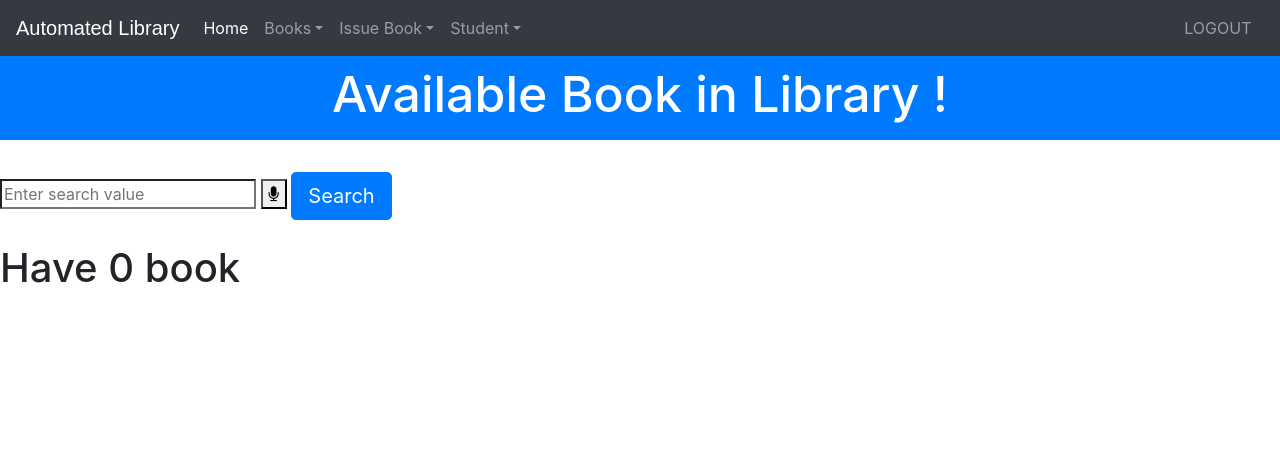
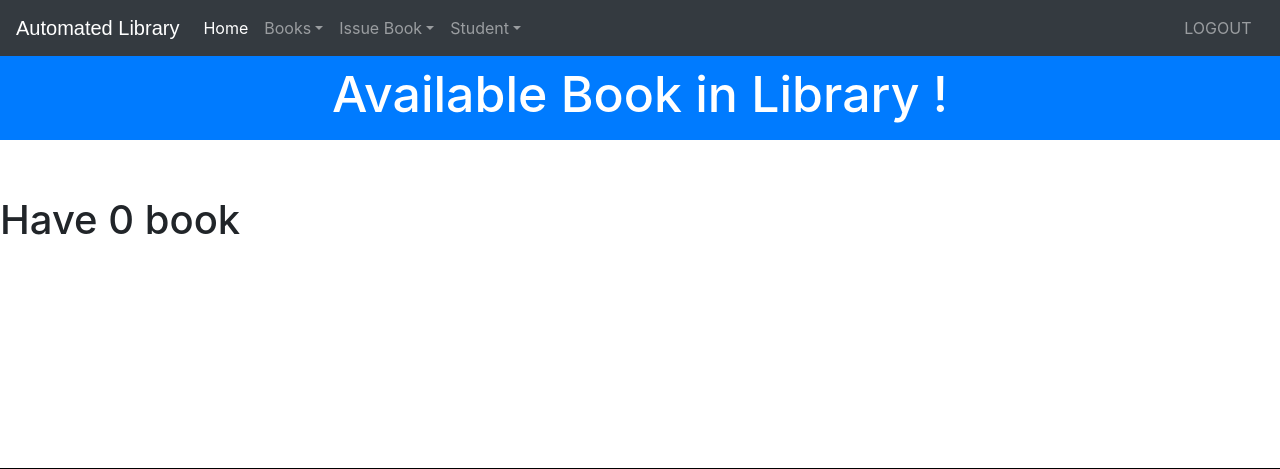
Before and after one commit to ashraf1199/SE_Project, a Django app: template src/templates/viewbook.html in a window 1280 px wide. Shown: the top 469 px of the page. Run offline with Django 3.2, Linux system fonts and the light colour scheme; the template is opened without the code that fills it, so the values that code supplies are empty; some libraries are stand-ins or nearby versions.

Commit message:
updated with respect to deliverable4

```diff
--- a/src/templates/viewbook.html
+++ b/src/templates/viewbook.html
@@ -61,12 +61,7 @@ border-radius: 5px;
     <br>
     <h3 class="p-3 mb-2 bg-primary text-white" style = 'font-size: 50px;text-align:center;'>Available Book in Library !</h3>
     <br>
-
-    <form method="get" action="/search">
-        <input type="search" placeholder= "Enter search value" aria-label="Search" name="query" id="search">
-        <button type="submit"><i class="fa fa-microphone"></i></button>
-        <button class="btn btn-primary btn-lg" type="submit">Search</button>
-    </form><br>
+<br>
     <!--<form method="get" action="/search">
         <input type="search" placeholder= "Speak something" aria-label="Search" name="query" id="search">
         <button type="button"><i class="fas fa-microphone"></i></button>
```
